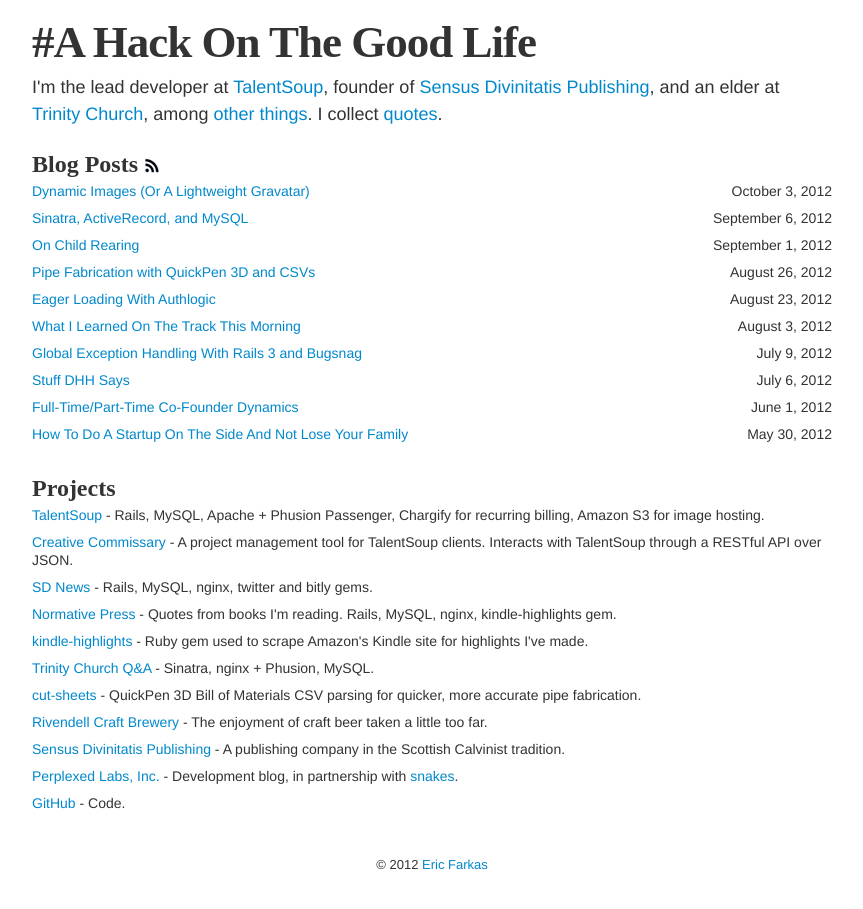
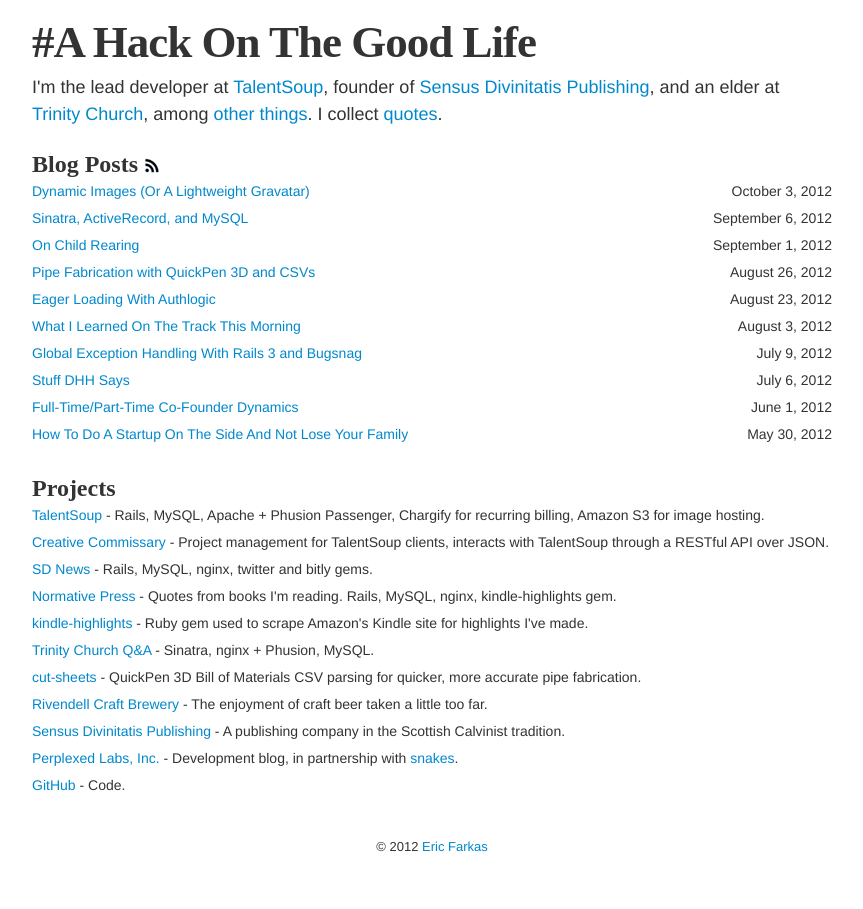
Before and after one commit to speric/speric.github.com, a Jekyll site: the page built from index.html, in a window 1280 px wide. Shown: the whole page, without its empty margins (208-1071 px from the left). Built offline with Jekyll 4.4.1, drawn with Linux system fonts in a browser that asks for light colours; some web fonts are replaced; Markdown is read by kramdown in place of the engine named in the settings.

Commit message:
Update index.html

```diff
--- a/index.html
+++ b/index.html
@@ -15,7 +15,7 @@
 
 <h2>Projects</h2>
 <div class="row-fluid"><div class="span12"><p><a href="https://talentsoup.com">TalentSoup</a> - Rails, MySQL, Apache + Phusion Passenger, Chargify for recurring billing, Amazon S3 for image hosting.</p></div></div>
-<div class="row-fluid"><div class="span12"><p><a href="https://talentsoup.com/producers">Creative Commissary</a> - A project management tool for TalentSoup clients. Interacts with TalentSoup through a RESTful API over JSON.</p></div></div>
+<div class="row-fluid"><div class="span12"><p><a href="https://talentsoup.com/producers">Creative Commissary</a> - Project management for TalentSoup clients, interacts with TalentSoup through a RESTful API over JSON.</p></div></div>
 <div class="row-fluid"><div class="span12"><p><a href="http://news.sensusdivinitatis.com/">SD News</a> - Rails, MySQL, nginx, twitter and bitly gems.</p></div></div>
 <div class="row-fluid"><div class="span12"><p><a href="http://normativepress.com">Normative Press</a> - Quotes from books I'm reading.  Rails, MySQL, nginx, kindle-highlights gem.</p></div></div>
 <div class="row-fluid"><div class="span12"><p><a href="https://github.com/speric/kindle-highlights">kindle-highlights</a> - Ruby gem used to scrape Amazon's Kindle site for highlights I've made.</p></div></div>
```
